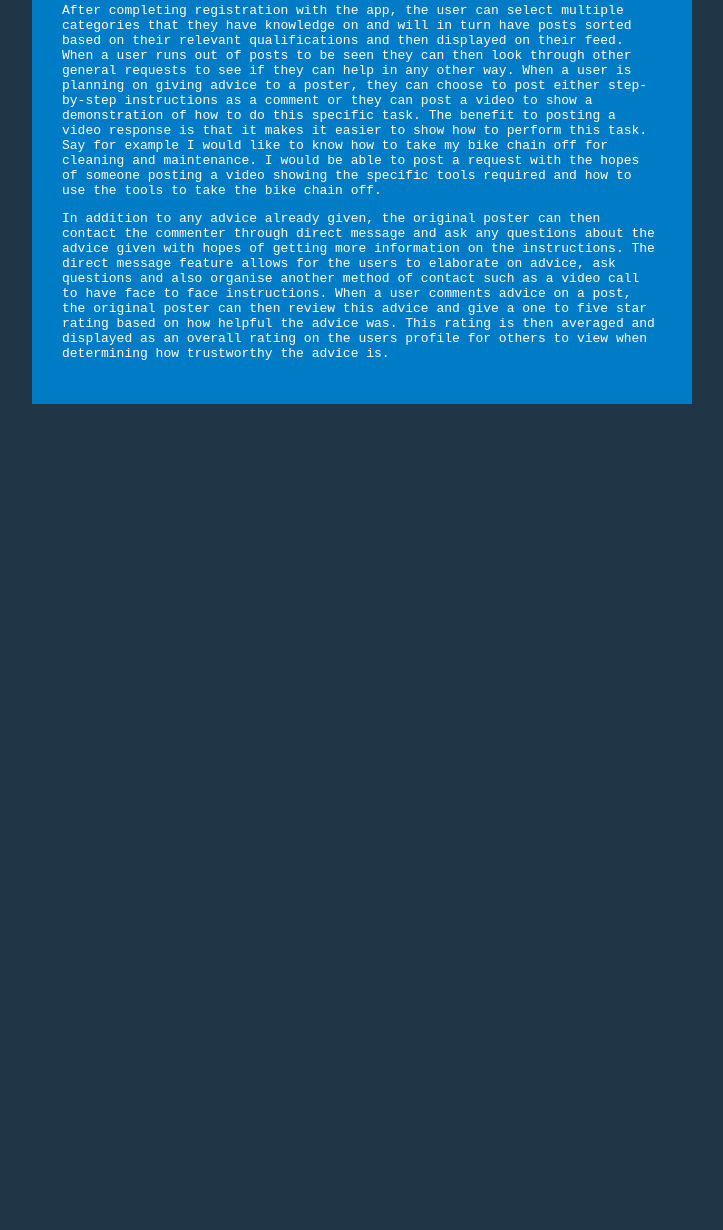
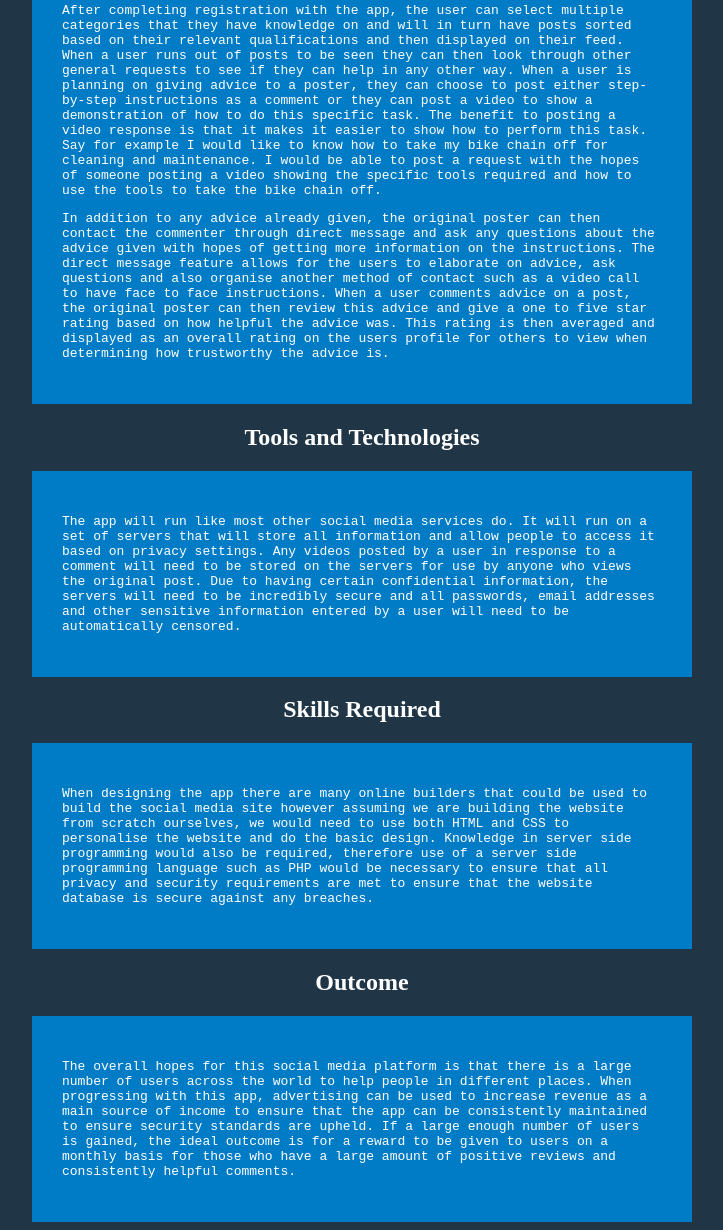
Before and after one commit to NickMpan/A1, a plain HTML site: page index.html in a window 1280 px wide. Shown: the part 5447-6677 px from the top of the page, without its empty margins (278-1001 px from the left). Before the commit the page ends 5859 px from the top, so only its background shows below. Drawn offline with Linux system fonts and the light colour scheme.

Commit message:
Update index.html

```diff
--- a/index.html
+++ b/index.html
@@ -167,6 +167,21 @@
 
 			<p class="monospace">In addition to any advice already given, the original poster can then contact the commenter through direct message and ask any questions about the advice given with hopes of getting more information on the instructions. The direct message feature allows for the users to elaborate on advice, ask questions and also organise another method of contact such as a video call to have face to face instructions. When a user comments advice on a post, the original poster can then review this advice and give a one to five star rating based on how helpful the advice was. This rating is then averaged and displayed as an overall rating on the users profile for others to view when determining how trustworthy the advice is.
 		</div>
+		<h2 class="thick">Tools and Technologies</h2>
 
+		<div class="box">
+			<p class="monospace">The app will run like most other social media services do. It will run on a set of servers that will store all information and allow people to access it based on privacy settings. Any videos posted by a user in response to a comment will need to be stored on the servers for use by anyone who views the original post. Due to having certain confidential information, the servers will need to be incredibly secure and all passwords, email addresses and other sensitive information entered by a user will need to be automatically censored.</p>
+		</div>
+
+		<h2 class="thick">Skills Required</h2>
+
+		<div class="box">
+			<p class="monospace">When designing the app there are many online builders that could be used to build the social media site however assuming we are building the website from scratch ourselves, we would need to use both HTML and CSS to personalise the website and do the basic design. Knowledge in server side programming would also be required, therefore use of a server side programming language such as PHP would be necessary to ensure that all privacy and security requirements are met to ensure that the website database is secure against any breaches.</p>
+		</div>
+
+		<h2 class="thick">Outcome</h2>
+
+		<div class="box">
+			<p class="monospace">The overall hopes for this social media platform is that there is a large number of users across the world to help people in different places. When progressing with this app, advertising can be used to increase revenue as a main source of income to ensure that the app can be consistently maintained to ensure security standards are upheld. If a large enough number of users is gained, the ideal outcome is for a reward to be given to users on a monthly basis for those who have a large amount of positive reviews and consistently helpful comments.</p>
 	</body>
 </html>
```
